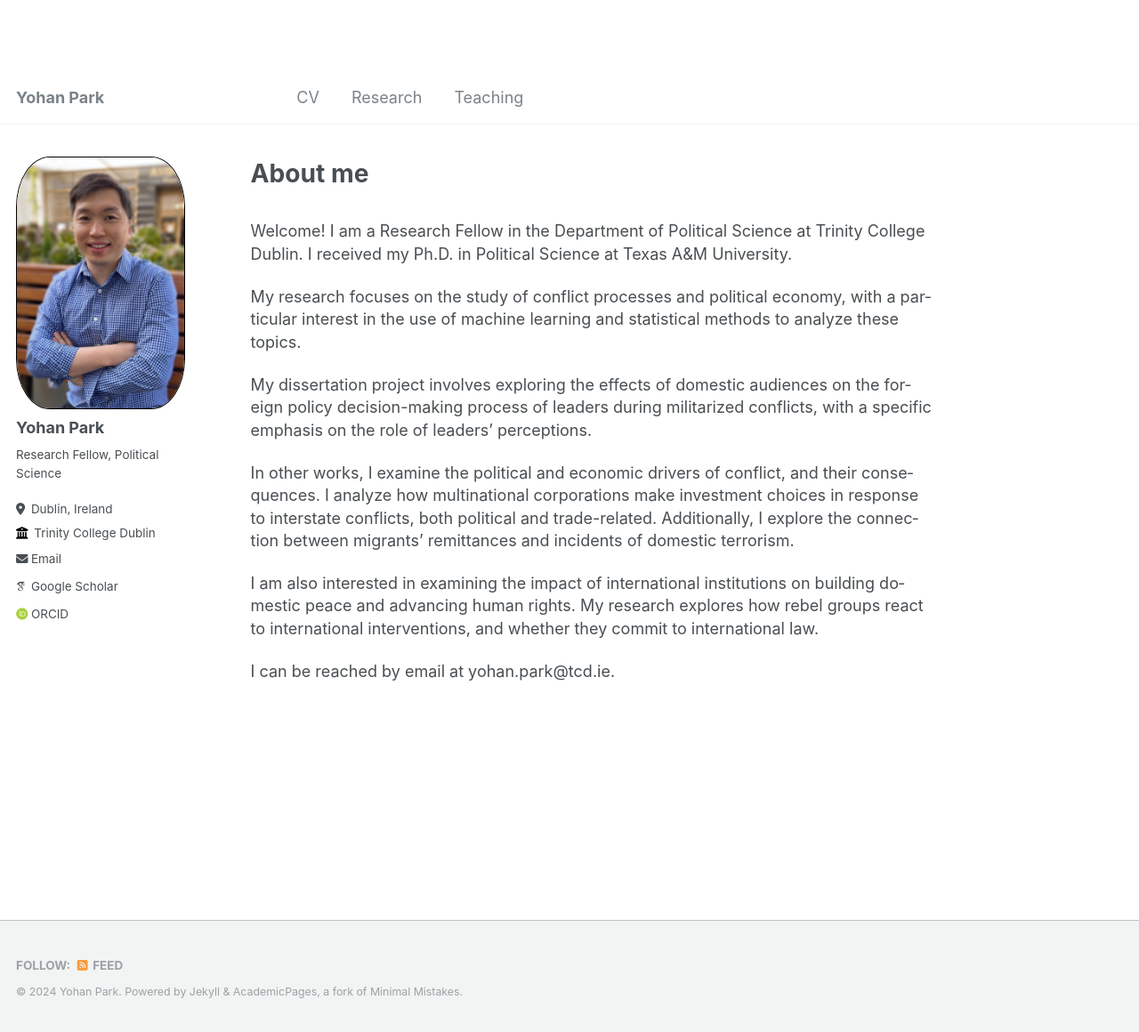
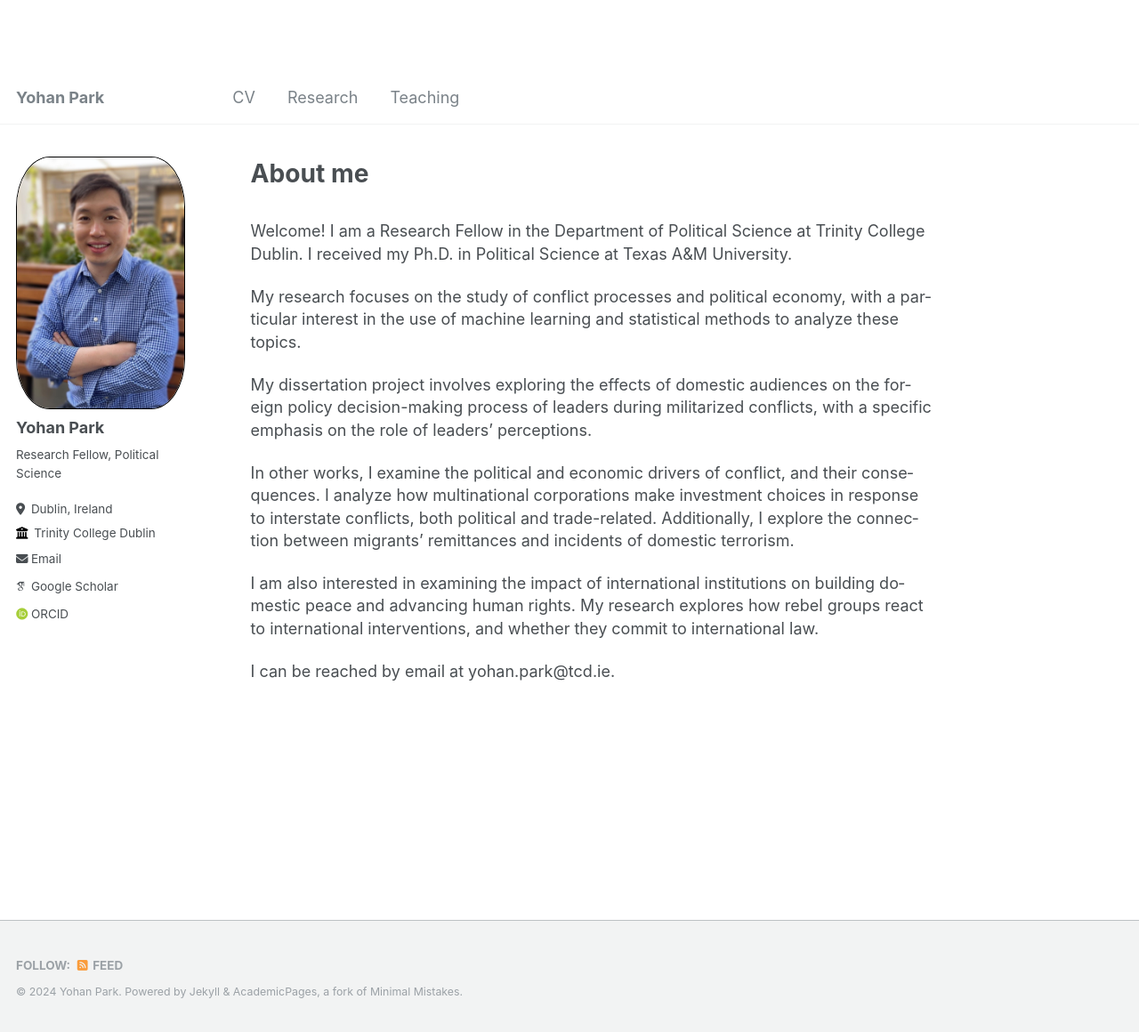
Before and after one commit to yohanpark23/yohanpark23.github.io, a Jekyll site: the page built from _pages/about.md, in a window 1280 px wide and 1160 px high. Shown: the whole window at 89% size. Built offline with Jekyll 4.4.1, drawn with Linux system fonts in a browser that asks for light colours; some web fonts are replaced.

Commit message:
Update _masthead.scss
adjust padding

```diff
--- a/_sass/_masthead.scss
+++ b/_sass/_masthead.scss
@@ -40,7 +40,7 @@
 
   ul {
     margin: 0;
-    padding: 0;
+    padding: 2;
     clear: both;
     list-style-type: none;
   }
@@ -52,7 +52,7 @@
   white-space: nowrap;
 
   &--lg {
-    padding-right: 10em;
+    padding-right: 6em;
     font-weight: 700;
   }
 }
```
